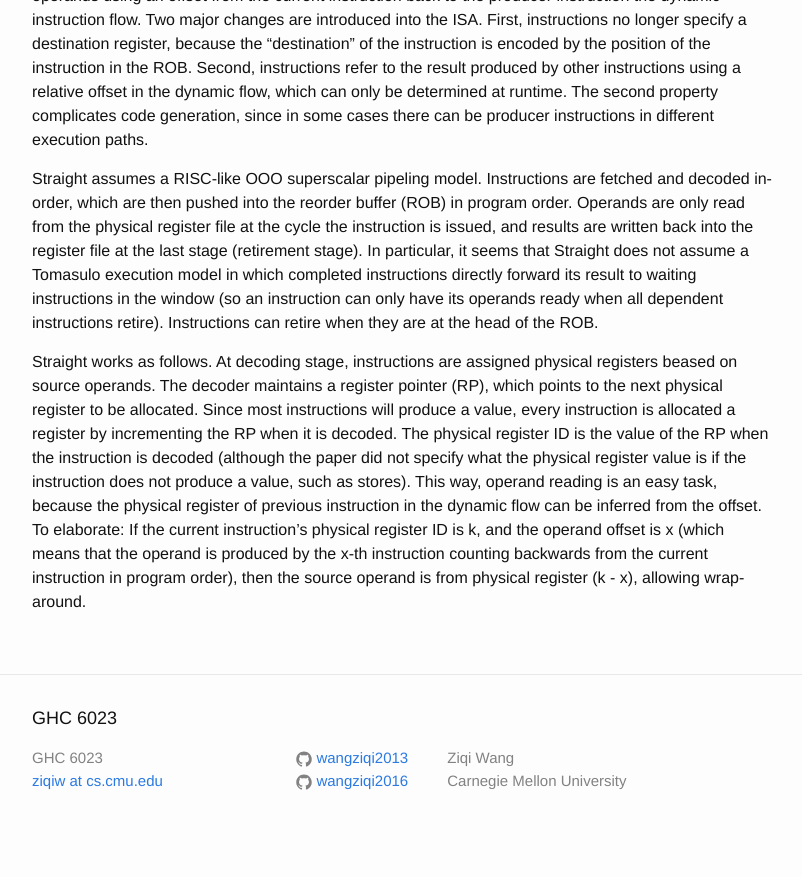
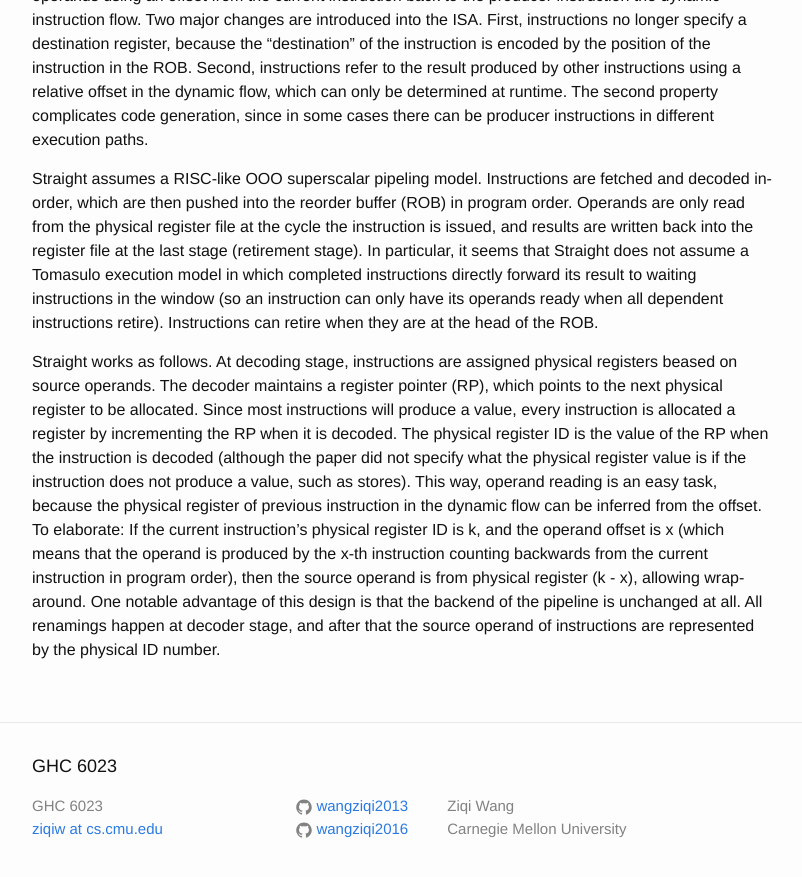
Before and after one commit to wangziqi2013/wangziqi2013.github.io, a Jekyll site: the page built from _posts/2019-08-15-straight.markdown, in a window 1280 px wide and 900 px high, scrolled down 1530 px. Shown: the top 877 px of the window, without its empty margins (238-1040 px from the left). Built offline with Jekyll 4.4.1, drawn with Linux system fonts in a browser that asks for light colours; our own code applies the rules of GitHub Pages for plain Markdown files; before the commit the page ends 2382 px from its top, so only the background shows below that.

Commit message:
Finish decoder

```diff
--- a/_posts/2019-08-15-straight.markdown
+++ b/_posts/2019-08-15-straight.markdown
@@ -84,4 +84,6 @@ what the physical register value is if the instruction does not produce a value,
 is an easy task, because the physical register of previous instruction in the dynamic flow can be inferred from the offset.
 To elaborate: If the current instruction's physical register ID is k, and the operand offset is x (which means that the
 operand is produced by the x-th instruction counting backwards from the current instruction in program order), then the
-source operand is from physical register (k - x), allowing wrap-around.
+source operand is from physical register (k - x), allowing wrap-around. One notable advantage of this design is that the
+backend of the pipeline is unchanged at all. All renamings happen at decoder stage, and after that the source operand of
+instructions are represented by the physical ID number.
```
